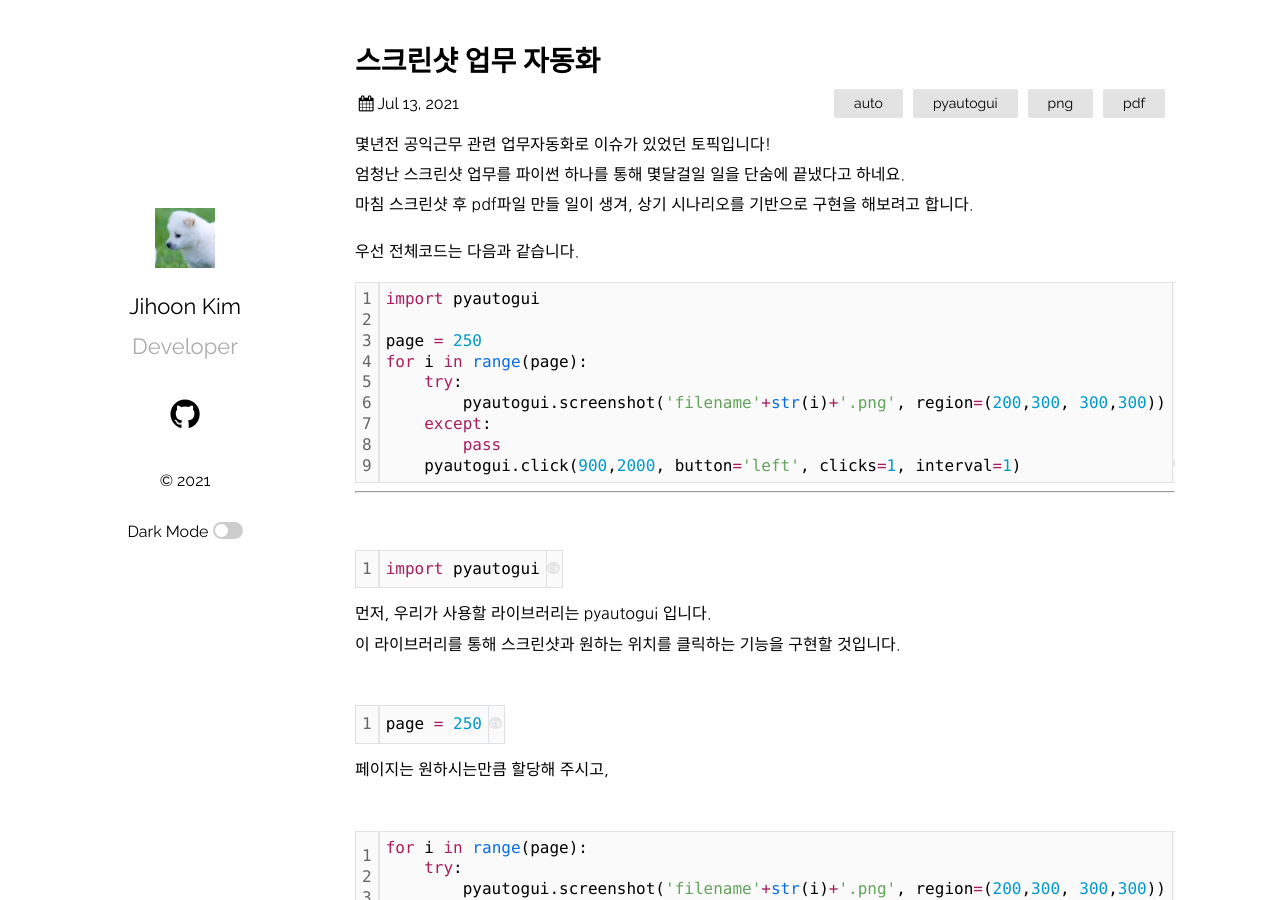
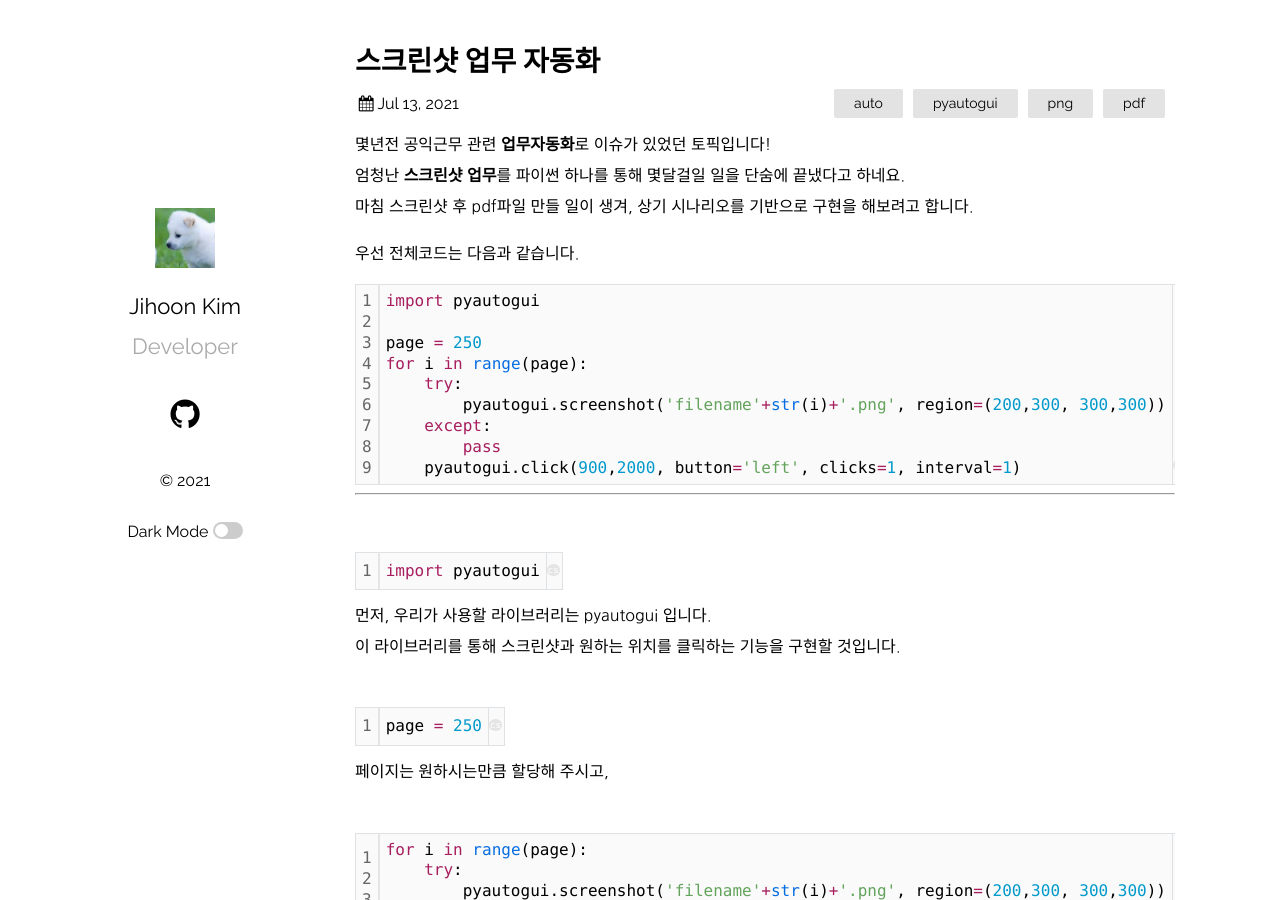
Before and after one commit to 201710757/201710757.github.io, a Jekyll site: the page built from _posts/2021-07-13-23:31:03.markdown, in a window 1280 px wide and 900 px high. Built offline with Jekyll 4.4.1, drawn with Linux system fonts in a browser that asks for light colours.

```diff
--- a/_posts/2021-07-08-1.markdown
+++ b/_posts/2021-07-08-1.markdown
@@ -5,7 +5,7 @@ date:   2021-07-08
 categories: 논문 paper
 ---
 Last Update : 2021-08-18
-읽고 공부할 논문들
+**읽고 공부할 논문들**
 
 
 **GAN** [[pytorch-GANs]]
--- a/_posts/2021-07-13-23:31:03.markdown
+++ b/_posts/2021-07-13-23:31:03.markdown
@@ -4,8 +4,8 @@ title: "스크린샷 업무 자동화"
 date: 2021-07-13
 categories: auto pyautogui png pdf
 ---
-몇년전 공익근무 관련 업무자동화로 이슈가 있었던 토픽입니다!
-엄청난 스크린샷 업무를 파이썬 하나를 통해 몇달걸일 일을 단숨에 끝냈다고 하네요.
+몇년전 공익근무 관련 **업무자동화**로 이슈가 있었던 토픽입니다!
+엄청난 **스크린샷 업무**를 파이썬 하나를 통해 몇달걸일 일을 단숨에 끝냈다고 하네요.
 마침 스크린샷 후 pdf파일 만들 일이 생겨, 상기 시나리오를 기반으로 구현을 해보려고 합니다.
 
 
--- a/_posts/2021-08-18-21:18:51.markdown
+++ b/_posts/2021-08-18-21:18:51.markdown
@@ -4,7 +4,7 @@ title: "scp 우분투 파일전송"
 date: 2021-08-18
 categories: scp ubuntu file trasfer
 ---
-command를 통해 우분투로 파일 또는 폴더를 보내고 받기를 해봅시다!
+command를 통해 **우분투로 파일 또는 폴더를 보내고 받기**를 해봅시다!
 
 
 
```
